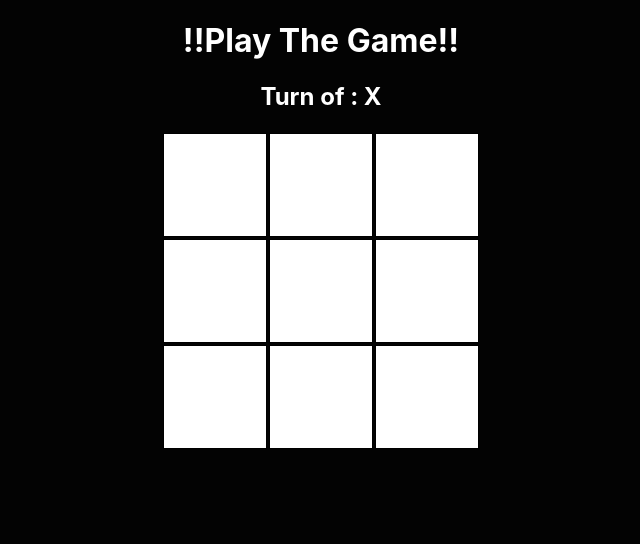
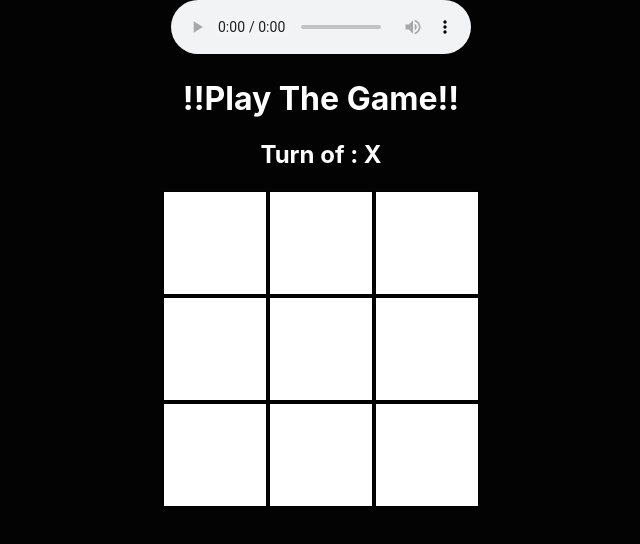
Before and after one commit to Rounak1234567/Tic-Tac-Toe-game, a React (Create React App) app: page / in a window 1280 px wide. Shown: the top 544 px of the page, without its empty margins (319-959 px from the left). Built offline with nearby package versions, Linux system fonts and the light colour scheme.

Commit message:
audio file added but autoplay not working

```diff
--- a/package.json
+++ b/package.json
@@ -8,8 +8,10 @@
     "@testing-library/user-event": "^13.5.0",
     "howler": "^2.2.3",
     "react": "^17.0.2",
+    "react-audio-player": "^0.17.0",
     "react-dom": "^17.0.2",
     "react-scripts": "5.0.0",
+    "shaka-player-react": "^1.1.2",
     "web-vitals": "^2.1.2"
   },
   "scripts": {
--- a/src/components/Tictactoe.jsx
+++ b/src/components/Tictactoe.jsx
@@ -3,7 +3,9 @@ import "./tictactoe.css"
 import imgx from "../images/x.png"
 import imgo from "../images/o.png"
 import imgt from "../images/t.jpg"
-//import audioa from "../audio/a.mp3"
+import audioa from "../audio/a.mp3"
+
+
 
 const Tictactoe = () => {
 
@@ -11,12 +13,6 @@ const Tictactoe = () => {
     const [value, setValue] = useState(Array(9).fill(""));
     const [win, setWin] = useState(null);
     const [count, setCount] = useState(0);
-
-
-    // const Aud = () => {
-    //     const Audio11 = new Audio({ audioa })
-    //     return Audio11.play();
-    // }
 
 
 
@@ -106,7 +102,7 @@ const Tictactoe = () => {
                 handleClick(n)
 
             }} >{value[n] === "X" ? <img style={{ width: "60%" }} src={imgx} alt="none" /> :
-                value[n] === "O" ? <img style={{ width: "60%" }} src={imgo} alt="none"  /> :
+                value[n] === "O" ? <img style={{ width: "60%" }} src={imgo} alt="none" /> :
                     <p></p>
                 }</td>
         )
@@ -122,6 +118,9 @@ const Tictactoe = () => {
                     <>
 
 
+                        <audio controls autoplay>
+                            <source src={audioa} type="audio/ogg" />
+                        </audio>
                         <h1 style={{ color: "white" }}>!!Play The Game!!</h1>
                         <h2 style={{ color: "white" }}>Turn of : {turn}</h2>
                         <table className="table">
--- a/src/components/tictactoe.css
+++ b/src/components/tictactoe.css
@@ -40,3 +40,7 @@
     display: flex;
     justify-content: center;
 }
+
+.a{
+
+}
```
Also changed, not shown: 1 other file (tests, documents, lock files or other folders).
